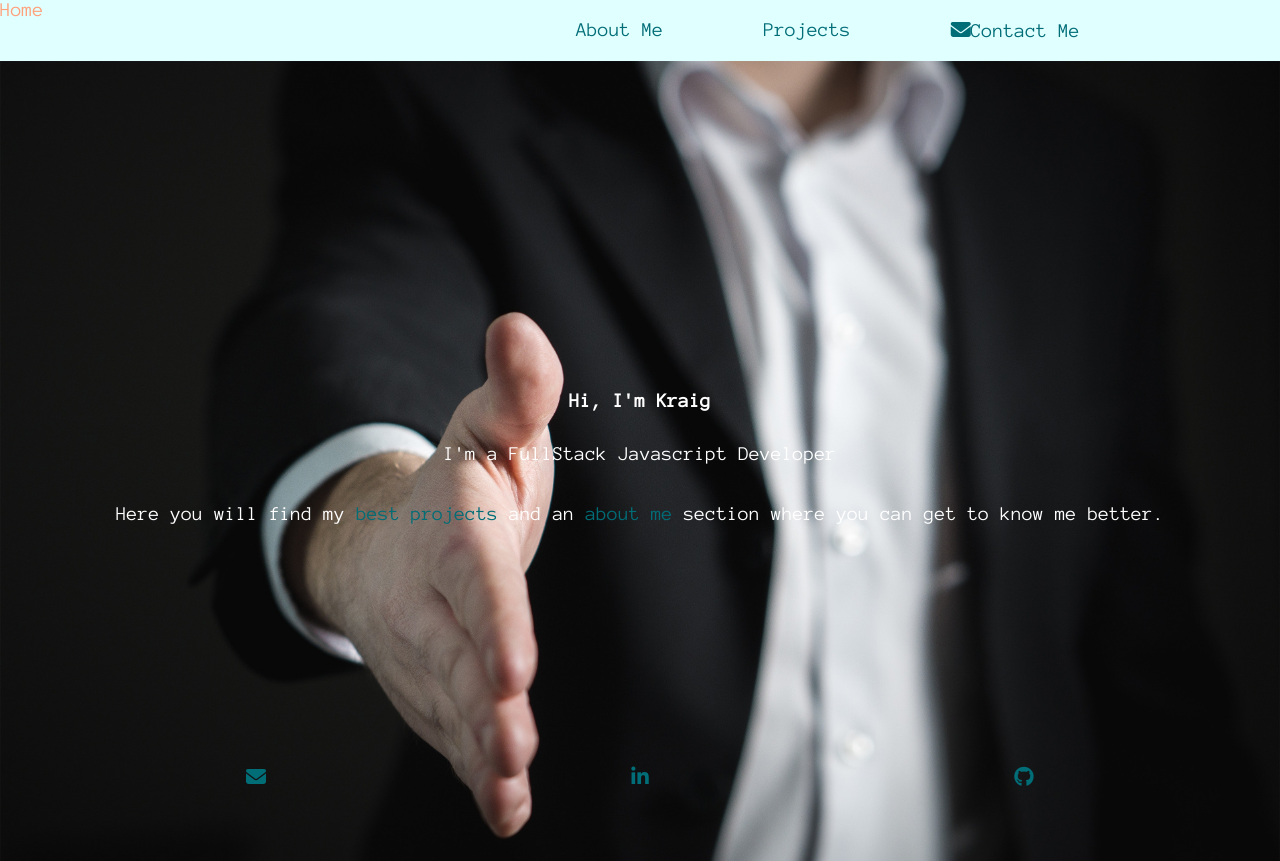
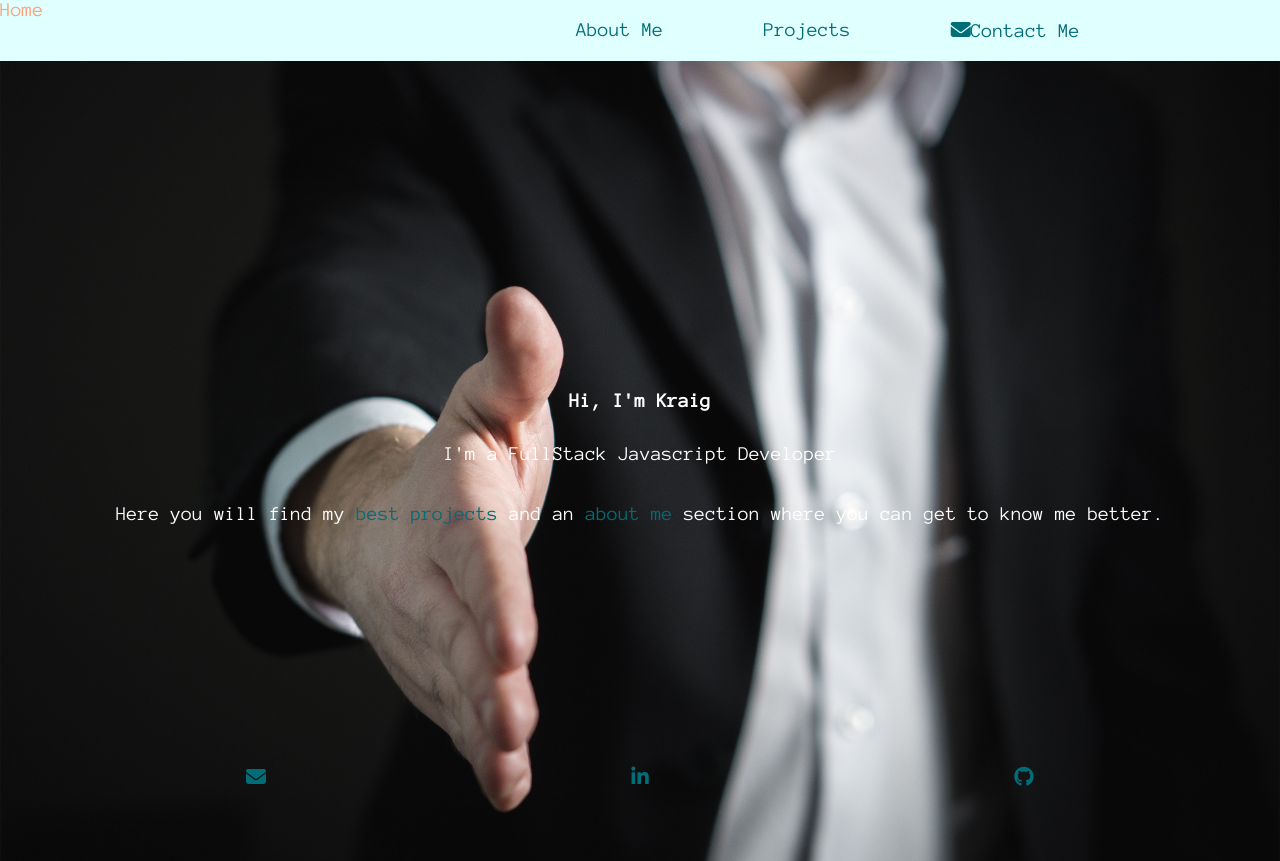
Before and after one commit to kraigwilliams/final-portfolio, a React (Create React App) app: page / in a window 1280 px wide. Built offline with nearby package versions, Linux system fonts and the light colour scheme.

Commit message:
test background

```diff
--- a/src/App.css
+++ b/src/App.css
@@ -29,7 +29,7 @@ height:100vh;
   align-items: center;
   justify-content: center;
   /* font-size: calc(10px + 2vmin); */
-  background-position: right top;
+
   background-repeat: no-repeat;
   margin-left:auto;
   margin-right:auto;
```
